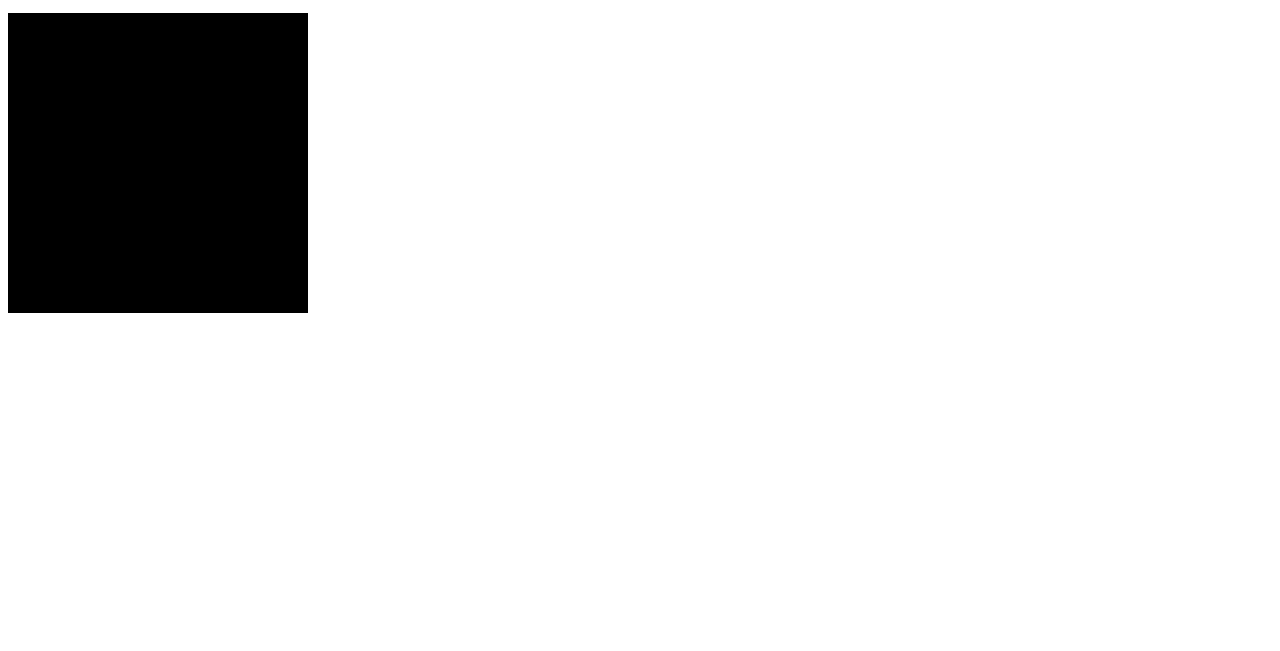
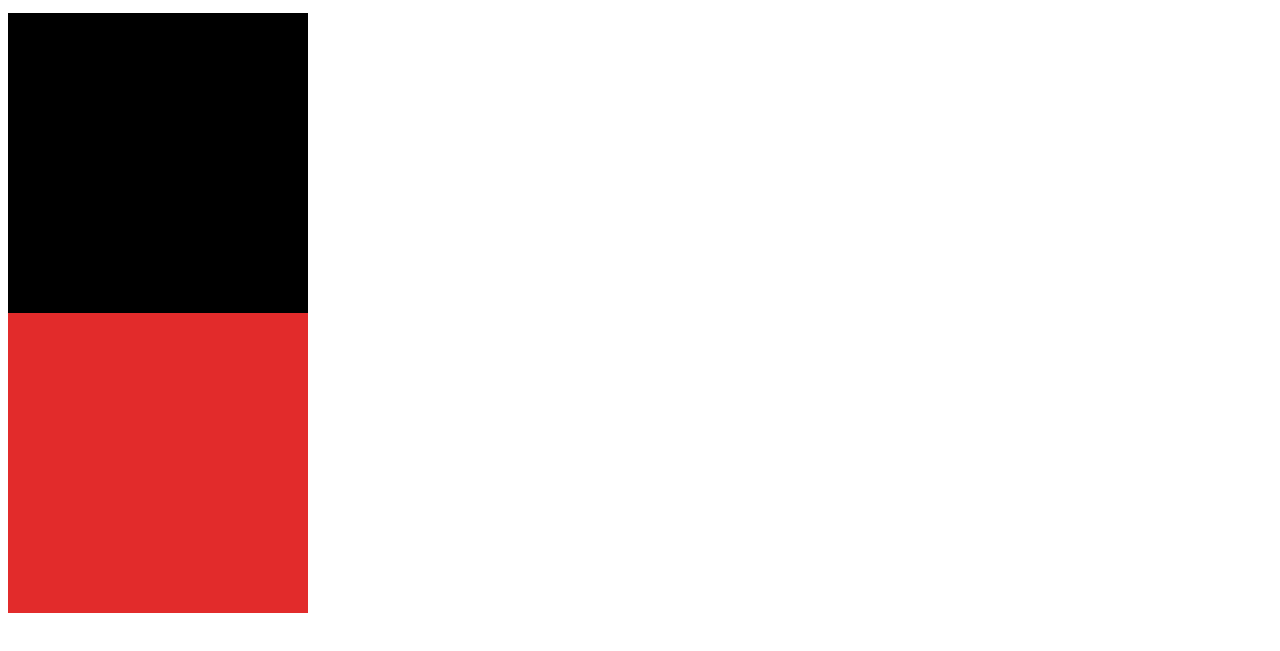
Before and after one commit to AndresEstebanPatino/master-class-git, a plain HTML site: page index.html in a window 1280 px wide. Shown: the part 119-770 px from the top of the page. Drawn offline with Linux system fonts and the light colour scheme.

Commit message:
se ha creado el cuadro 2

```diff
--- a/index.html
+++ b/index.html
@@ -13,5 +13,8 @@
     <div class="cuadro">
 
     </div>
+    <div class="cuadro2">
+
+    </div>
 </body>
 </html>
--- a/styles.css
+++ b/styles.css
@@ -3,3 +3,8 @@
     height: 300px;
     background-color: black;
 }
+.cuadro2{
+    width: 300px;
+    height: 300px;
+    background-color: rgb(226, 43, 43);
+}
```
Also changed, not shown: 1 other file.
